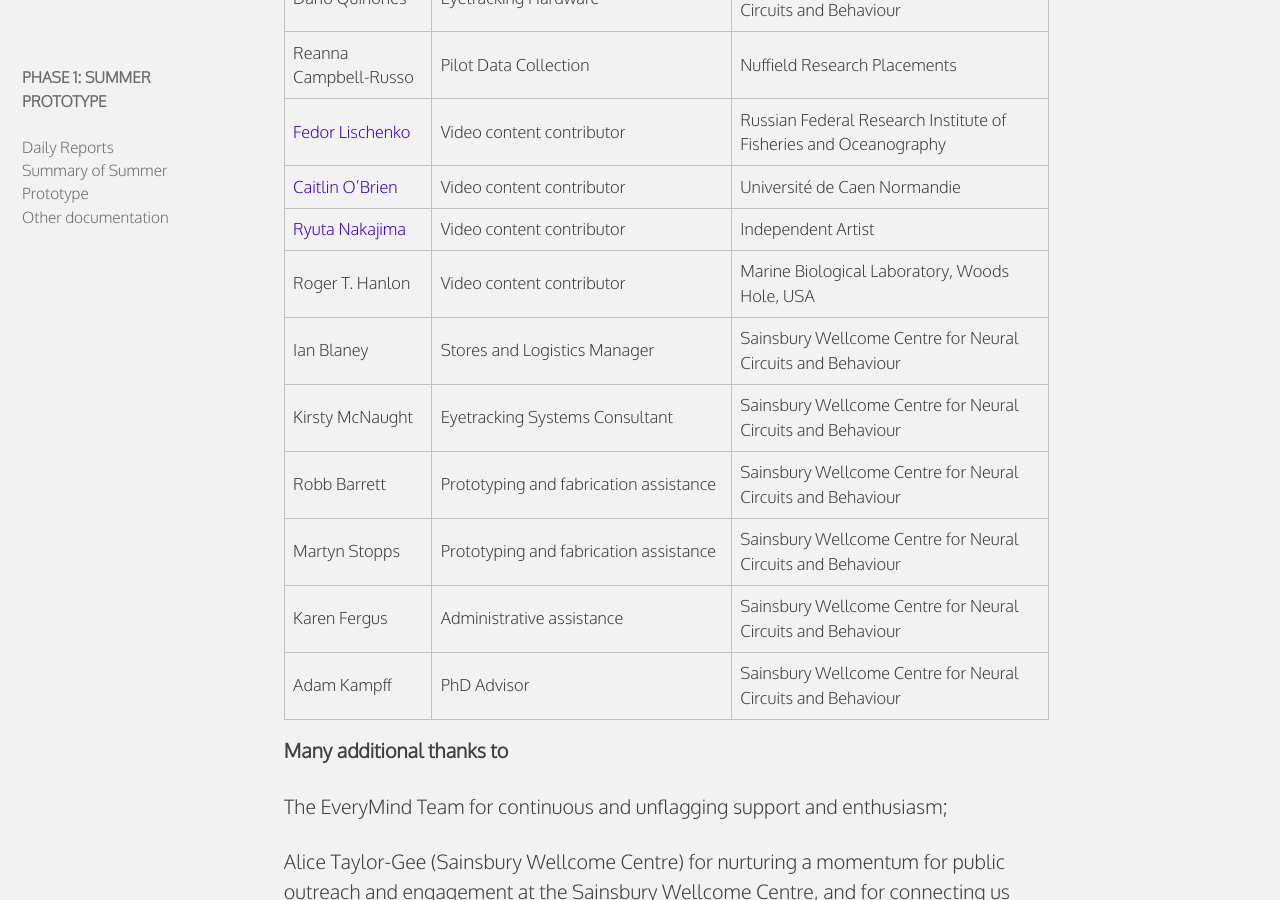
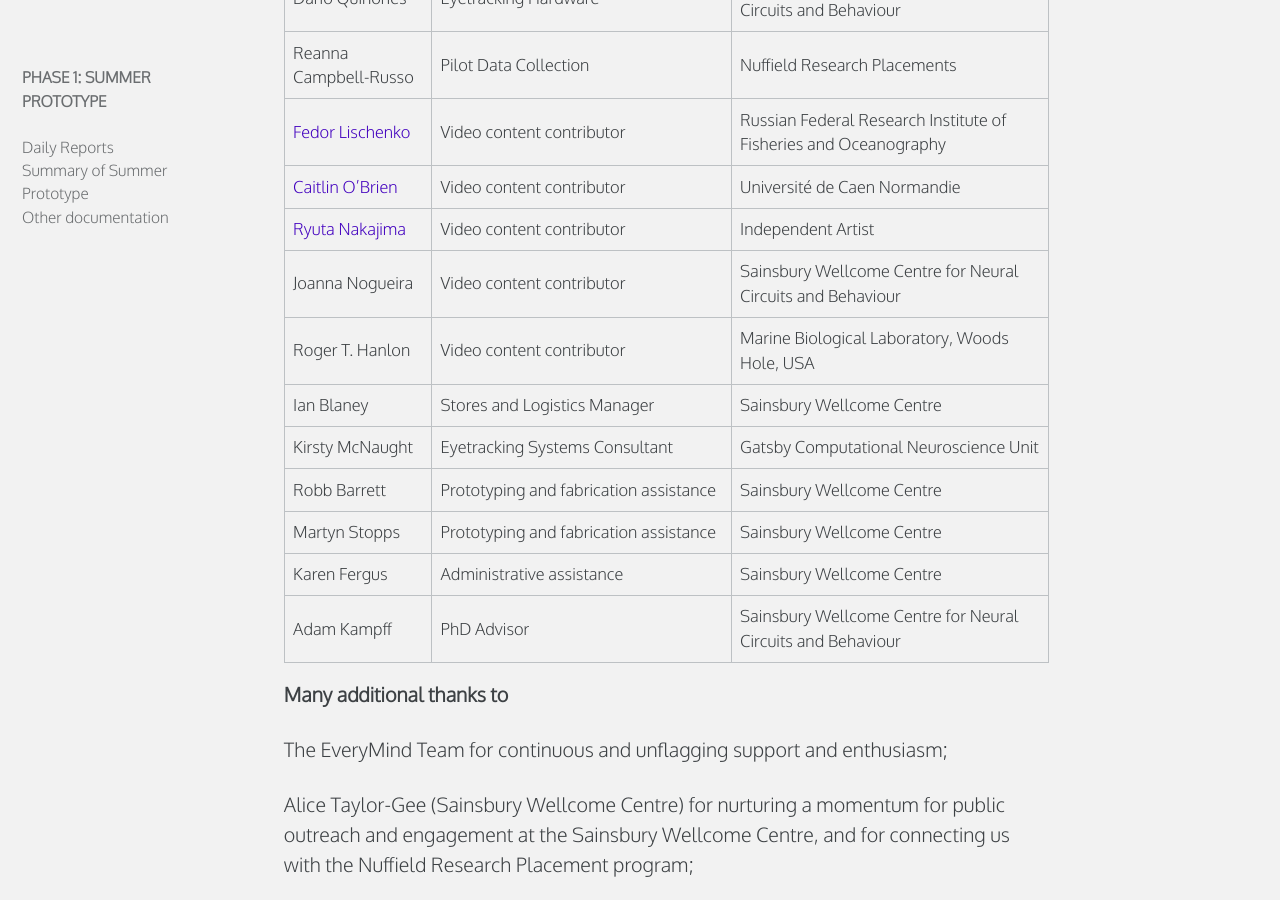
Before and after one commit to everymind/SurprisingMinds, a Jekyll site: the page built from index.md, in a window 1280 px wide and 900 px high, scrolled down 2982 px. Built offline with Jekyll 4.4.1, drawn with Linux system fonts in a browser that asks for light colours; some web fonts are replaced.

Commit message:
Update index.md

```diff
--- a/index.md
+++ b/index.md
@@ -66,12 +66,13 @@ Share your thoughts, photos, and videos of the exhibit on twitter, instagram, an
 | [Fedor Lischenko](mailto:Fedor-LN@ya.ru) | Video content contributor | Russian Federal Research Institute of Fisheries and Oceanography |
 | [Caitlin O'Brien](mailto:ceobrien5@gmail.com) | Video content contributor | Université de Caen Normandie |
 | [Ryuta Nakajima](http://ryutanakajima.com/) | Video content contributor | Independent Artist |
+| Joanna Nogueira | Video content contributor | Sainsbury Wellcome Centre for Neural Circuits and Behaviour |
 | Roger T. Hanlon | Video content contributor | Marine Biological Laboratory, Woods Hole, USA |
-| Ian Blaney       | Stores and Logistics Manager | Sainsbury Wellcome Centre for Neural Circuits and Behaviour |
-| Kirsty McNaught  | Eyetracking Systems Consultant | Sainsbury Wellcome Centre for Neural Circuits and Behaviour |
-| Robb Barrett     | Prototyping and fabrication assistance | Sainsbury Wellcome Centre for Neural Circuits and Behaviour |
-| Martyn Stopps    | Prototyping and fabrication assistance | Sainsbury Wellcome Centre for Neural Circuits and Behaviour |
-| Karen Fergus     | Administrative assistance | Sainsbury Wellcome Centre for Neural Circuits and Behaviour |
+| Ian Blaney       | Stores and Logistics Manager | Sainsbury Wellcome Centre |
+| Kirsty McNaught  | Eyetracking Systems Consultant | Gatsby Computational Neuroscience Unit |
+| Robb Barrett     | Prototyping and fabrication assistance | Sainsbury Wellcome Centre |
+| Martyn Stopps    | Prototyping and fabrication assistance | Sainsbury Wellcome Centre |
+| Karen Fergus     | Administrative assistance | Sainsbury Wellcome Centre |
 | Adam Kampff      | PhD Advisor | Sainsbury Wellcome Centre for Neural Circuits and Behaviour |
 
 **Many additional thanks to**
```
